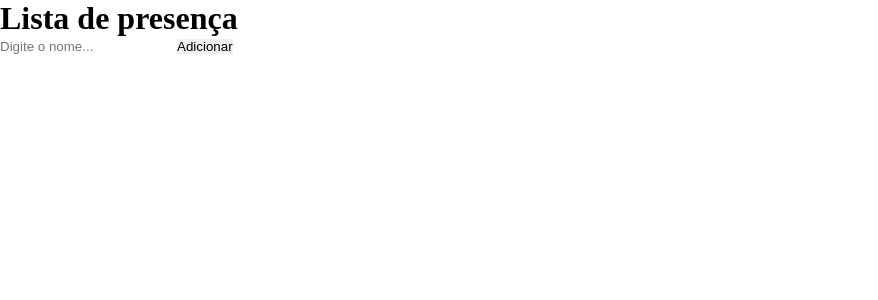
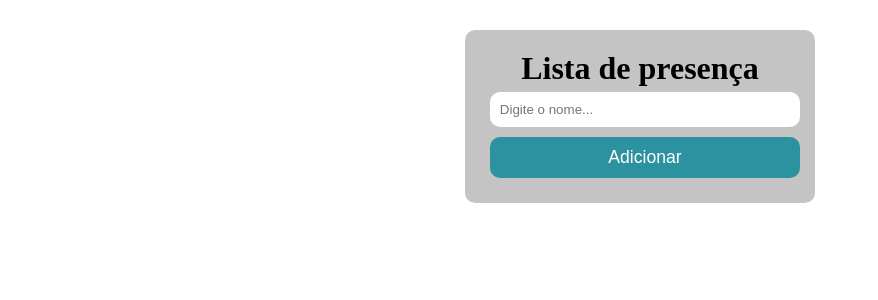
Before and after one commit to RibleBlock/reactapp, a React (Vite) app: page / in a window 1280 px wide. Shown: the top 300 px of the page, without its empty margins (0-878 px from the left). Built offline with nearby package versions, Linux system fonts and the light colour scheme.

Commit message:
separando css das paginas

```diff
--- a/src/main.jsx
+++ b/src/main.jsx
@@ -3,7 +3,7 @@ import ReactDOM from 'react-dom/client'
 
 import './assets/styles/global.css';
 
-import Home from './pages/Home'
+import { Home } from './pages';
 
 ReactDOM.createRoot(document.getElementById('root')).render(
   <React.StrictMode>
--- /dev/null
+++ b/src/pages/Home/Home.style.css
@@ -0,0 +1,34 @@
+body {
+  text-align: center;
+}
+
+form {
+  display: inline-block;
+  background-color: #c4c4c4;
+  text-align: center;
+  border-radius: 10px;
+  padding: 20px;
+  margin-top: 30px;
+}
+
+input, button {
+  width: 100%;
+  padding: 10px;
+  margin: 5px;
+  border-radius: 10px;
+}
+
+button {
+  font-size: 1.1em;
+  font-weight: 500;
+  color: #fff;
+  background-color: #2c92a0;
+}
+
+button:hover {
+  filter: brightness(1.2);
+}
+
+button {
+  filter: brightness(-1.2);
+}
--- a/src/pages/Home/index.jsx
+++ b/src/pages/Home/index.jsx
@@ -1,12 +1,11 @@
+import './Home.style.css';
 
-function Home() {
+export function Home() {
   return (
-    <>
-      <h1>Lista de presença</h1>
-      <input type="text" placeholder="Digite o nome..." />
-      <button type="button">Adicionar</button>
-    </>
+      <form action="POST">
+        <h1>Lista de presença</h1>
+        <input type="text" placeholder="Digite o nome..." />
+        <button type="button">Adicionar</button>
+      </form>
   );
 }
-
-export default Home
--- /dev/null
+++ b/src/pages/index.js
@@ -0,0 +1 @@
+export { Home } from './Home';
```
